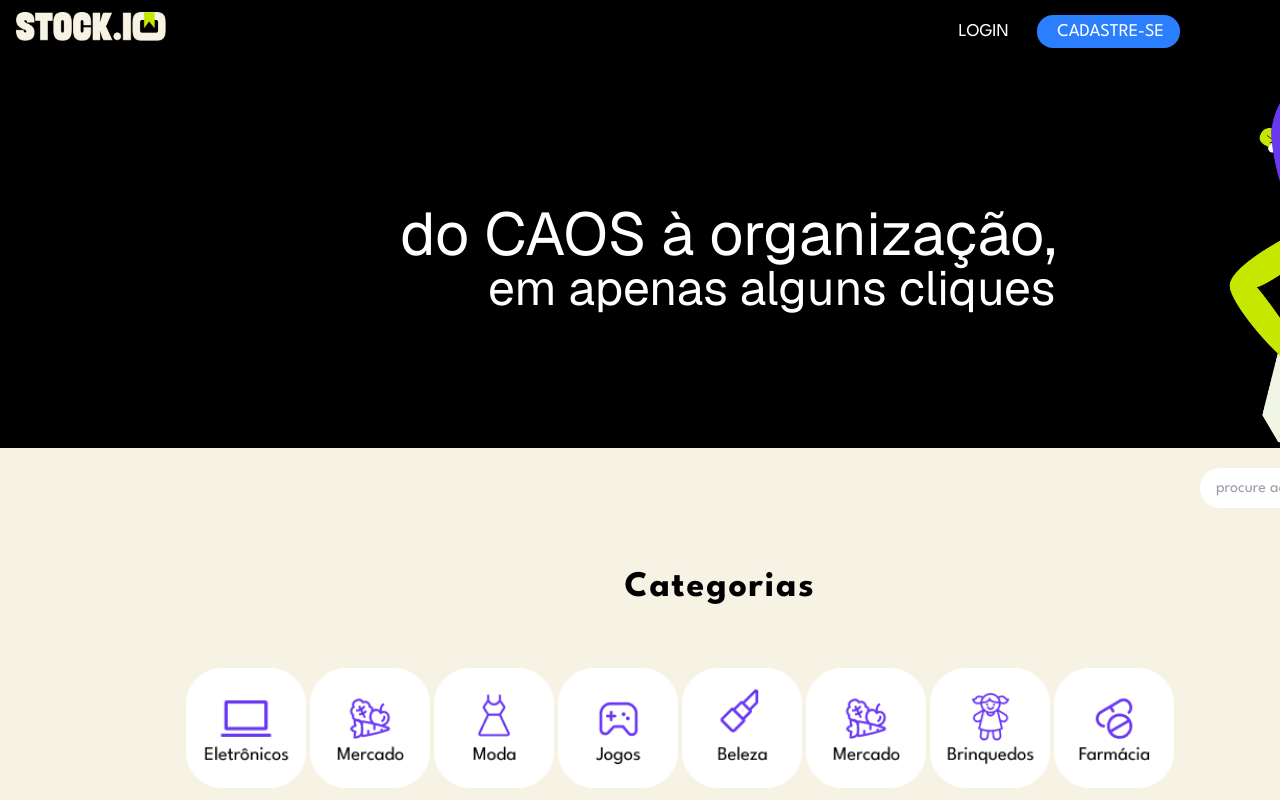
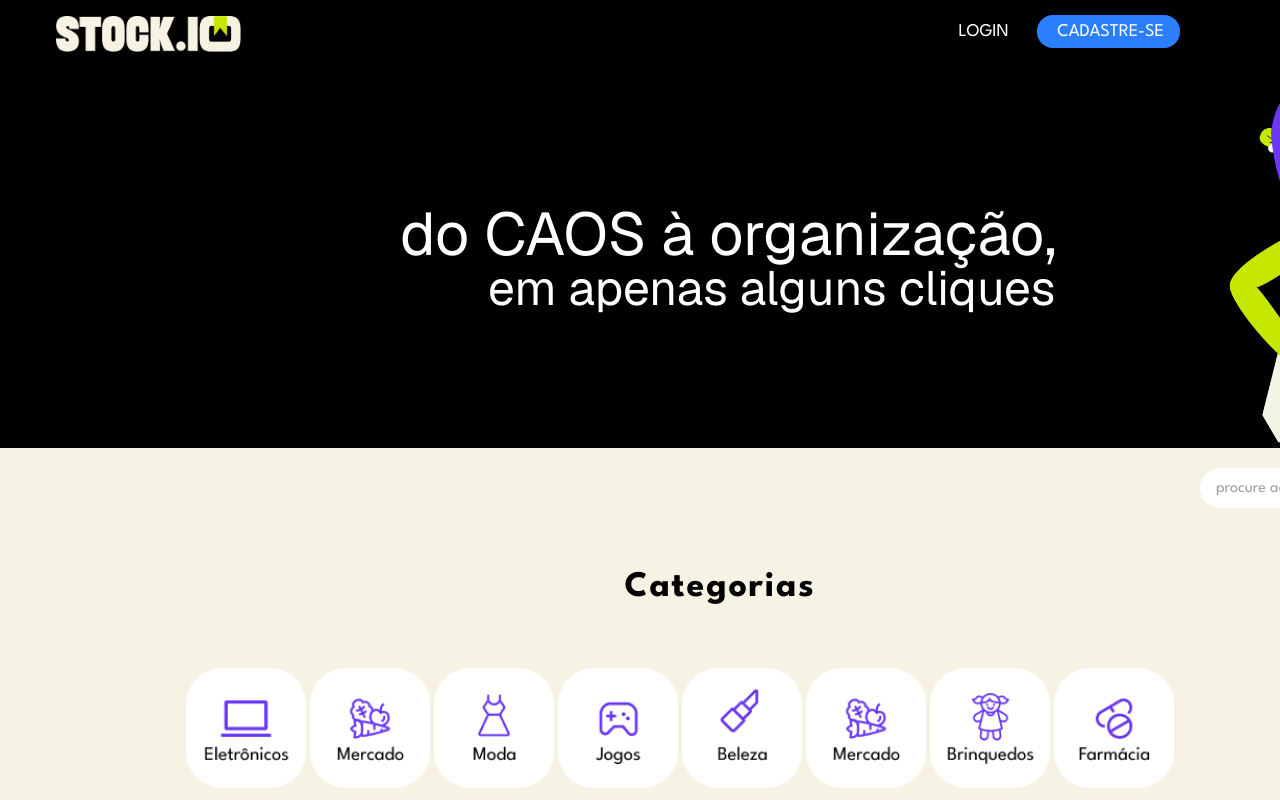
Before and after one commit to ArthurC00/projeto-PT-CJR-front, a Next.js app: page /feed in a window 1280 px wide. Shown: the top 800 px of the page. Built offline with nearby package versions, Linux system fonts and the light colour scheme.

Commit message:
fix: ajustes na logo da navbar para ficar mais similar ao protótipo

```diff
--- a/components/navbar.tsx
+++ b/components/navbar.tsx
@@ -43,11 +43,13 @@ export default function Navbar() {
     <nav className="flex justify-between min-h-15 min-w-screen bg-black justify-items-center ">
       <h1>
         <Image
-          className="relative top-3 left-4"
+          className="relative top-4 left-14 h-9 w-auto object-contain"
           src="/logobranca.png"
           alt="logo"
-          width={150}
-          height={100}
+          // width={150}
+          // height={100}
+          width={221}
+          height={43}
         />
       </h1>
       <div className="justify-items-right bg-black grid grid-cols-2 gap-1 mr-7 mt-3">
@@ -63,11 +65,13 @@ export default function Navbar() {
     <nav className="flex justify-between min-h-15 min-w-screen bg-black justify-items-center ">
       <h1>
         <Image
-          className="relative top-3 left-4"
+          className="relative top-4 left-14 h-9 w-auto object-contain"
           src="/logobranca.png"
           alt="logo"
-          width={150}
-          height={100}
+          // width={150}
+          // height={100}
+          width={221}
+          height={43}
         />
       </h1>
       <div className="justify-items-right ">
```
